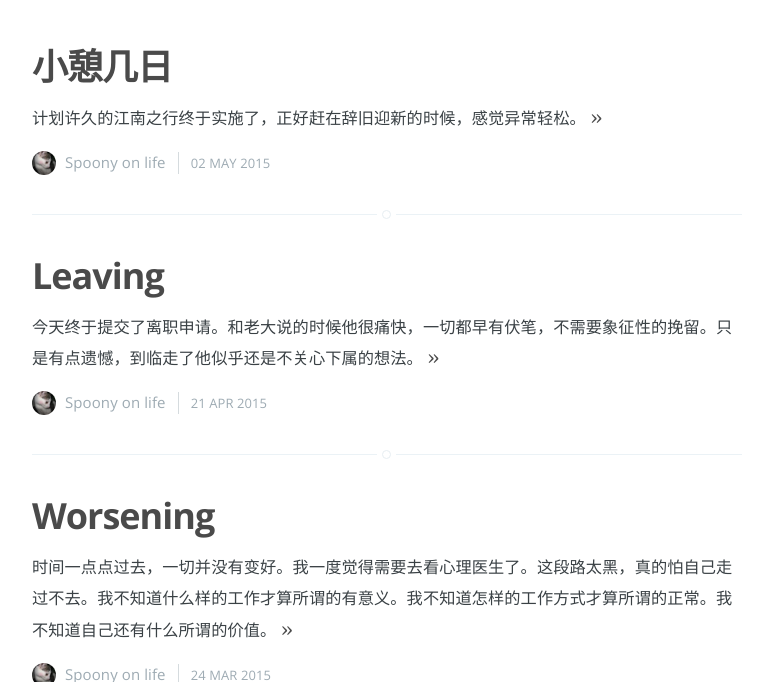
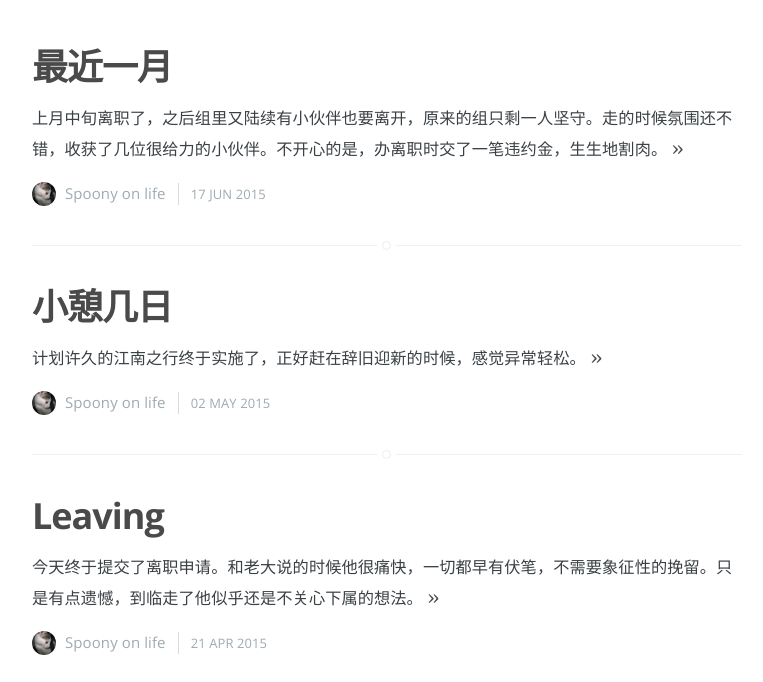
Before and after one commit to iSpoony/ispoony.github.io, a Jekyll site: the page built from index.html, in a window 1280 px wide and 900 px high, scrolled down 686 px, cut to the strip 218-900 px from the top of the window. Shown: the whole strip, without its empty margins (253-1016 px from the left). Built offline with Jekyll 4.4.1, drawn with Linux system fonts in a browser that asks for light colours; Markdown is read by kramdown in place of the engine named in the settings; the list of posts is cut into pages by our own code; some of the changed lines change nothing that is shown.

Commit message:
new post

```diff
--- /dev/null
+++ b/_posts/2015-06-17-first-month.md
@@ -0,0 +1,23 @@
+---
+layout:     post
+title:      最近一月
+date:       2015-06-17 02:20:00
+summary:    新工作第一个月
+published:  true
+categories: life
+---
+
+
+上月中旬离职了，之后组里又陆续有小伙伴也要离开，原来的组只剩一人坚守。走的时候氛围还不错，收获了几位很给力的小伙伴。不开心的是，办离职时交了一笔违约金，生生地割肉。
+
+
+关于新公司的选择，我最终还是走了一条相对保守的路。新同事们相当给力，技术氛围超级赞。虽然他们的项目用的是上古年代的Django，虽然主站代码都在一个Repo里，虽然上线管理还处于手工脚本阶段，但这么多人能让这种现状持续到现在，想想也只能用“人靠谱”来理解了。哈哈，开个玩笑，但现状确实是一团糟，我要参与的就是梳理业务，拆分模块，进行服务化。
+
+
+从参与一些业务逻辑开始，我感受到了别样的工作体验。和数据端、客户端讨论接口，和产品讨论需求，和组里同事讨论设计、实现细节。我的问题也暴露了好多，有时候会怀疑自己的工作能力。比如和人沟通交流不够主动，看问题不够全面，做具体的事情时容易钻死角，不知道如何协调多个任务，不知道自己应该对哪种层次的细节对上透明。有些是意识到了就该马上克服的，有些可以寻求leader的帮助，有些只能自己慢慢感受找解答。
+
+
+上周上线一块改动，有个逻辑搞错了，导致给出的数据不对。昨天修复完之后发了个事故通告，虽然是个小问题，但总归是闯了个祸，主要是态度问题。
+
+
+这一个月看到了很多别人，看到了自己的问题，也要开始思考“职业规划”这种事情了。还有，忽然发现“工作和生活”这种问题根本就是心态问题，如果一直都是失衡状态，就得反思了。
```
Also changed, not shown: _posts/2015-05-02-take-a-rest.md (+2 -0 lines).
